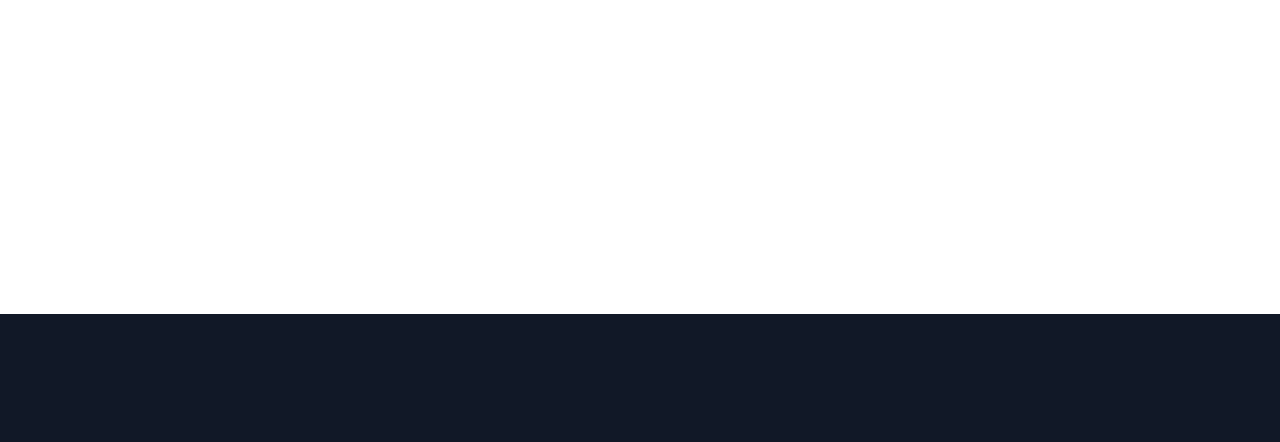
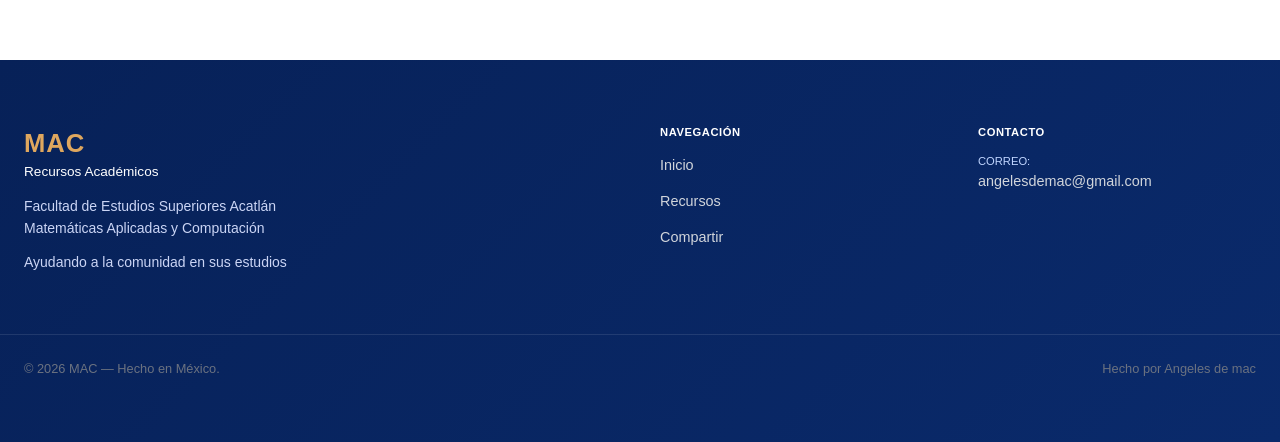
Before and after one commit to Angeles-de-MAC/front-endProyecto, a Next.js app in the folder proyecto_paguina_asesorias/: page / in a window 1280 px wide. Shown: the part 358-800 px from the top of the page. Built offline with nearby package versions, Linux system fonts and the light colour scheme.

Commit message:
Implementacion del Footer

```diff
--- a/proyecto_paguina_asesorias/app/Footer/footer.module.css
+++ b/proyecto_paguina_asesorias/app/Footer/footer.module.css
@@ -1,11 +1,166 @@
-
 .footer {
-
-  background-color: #111827;
-  color: #d1d5db;
-
-  padding-top: 4rem;
-  padding-bottom: 4rem;
-
+  background: linear-gradient(135deg, #072158, #0a2a6b);
+  color: #e5e7eb;
+  padding: 4rem 0;
   margin-top: auto;
 }
+
+.container {
+  max-width: 80rem;
+  margin: 0 auto;
+  padding: 0 1.5rem;
+  display: grid;
+  grid-template-columns: 1fr;
+  gap: 2.5rem;
+  align-items: start;
+}
+
+@media (min-width: 768px) {
+  .container {
+    grid-template-columns: repeat(4, 1fr);
+  }
+
+  .about {
+    grid-column: span 2;
+  }
+}
+
+@media (max-width: 768px) {
+  .footer {
+    padding: 2rem 0;
+  }
+
+  .container {
+    grid-template-columns: repeat(2, 1fr); /* ← clave */
+    gap: 1.5rem; /* menos espacio */
+  }
+
+  .about {
+    grid-column: span 2; /* ocupa todo arriba */
+  }
+
+  .bottomBar {
+    text-align: center;
+    margin-top: 2rem;
+    padding-top: 1.5rem;
+  }
+
+  .subtext {
+    display: none; /* ← reduce altura */
+  }
+
+  .description {
+    font-size: 0.8rem;
+  }
+
+  .list li {
+    margin-bottom: 0.5rem;
+  }
+}
+
+.headerBlock {
+  margin-bottom: 0.75rem;
+}
+
+.logo {
+  font-size: 1.6rem;
+  font-weight: 700;
+  color: rgb(223, 167, 94);
+  letter-spacing: 1px;
+}
+
+.description {
+  font-size: 0.875rem;
+  color: #cbd5f5;
+  max-width: 20rem;
+  margin-bottom: 0.75rem;
+  line-height: 1.6;
+}
+
+.subtext {
+  font-size: 0.85rem;
+  color: #ffffff;
+}
+
+.title {
+  color: white;
+  font-weight: 600;
+  margin-bottom: 0.75rem;
+  font-size: 0.7rem;
+  text-transform: uppercase;
+  letter-spacing: 0.05em;
+}
+
+.list {
+  list-style: none;
+  padding: 0;
+  margin: 0;
+}
+
+.list li {
+  margin-bottom: 0.75rem;
+}
+
+.link {
+  color: #d1d5db;
+  text-decoration: none;
+  transition: all 0.25s ease;
+  position: relative;
+  font-size: 0.9rem;
+}
+
+.link::after {
+  content: "";
+  position: absolute;
+  left: 0;
+  bottom: -2px;
+  width: 0%;
+  height: 2px;
+  background-color: #facc15;
+  transition: width 0.25s ease;
+}
+
+.link:hover {
+  color: #facc15;
+}
+
+.link:hover::after {
+  width: 100%;
+}
+
+.contactItem {
+  color: #9ca3af;
+}
+
+.label {
+  display: block;
+  font-size: 0.7rem;
+  color: #c0d5ff;
+  text-transform: uppercase;
+}
+
+/* Bottom bar */
+.bottomBar {
+  max-width: 80rem;
+  margin: 3rem auto 0;
+  padding: 1.5rem 1.5rem 0;
+  border-top: 1px solid rgba(255, 255, 255, 0.1);
+  font-size: 0.8rem;
+  color: #6b7280;
+  display: flex;
+  flex-direction: column;
+  align-items: center;
+  gap: 0.75rem;
+}
+
+@media (min-width: 768px) {
+  .bottomBar {
+    flex-direction: row;
+    justify-content: space-between;
+  }
+}
+
+.bottomLinks {
+  display: flex;
+  gap: 0.75rem;
+}
--- a/proyecto_paguina_asesorias/app/Footer/footer.tsx
+++ b/proyecto_paguina_asesorias/app/Footer/footer.tsx
@@ -1,11 +1,76 @@
-import styles from "./footer.module.css"
+import styles from "./footer.module.css";
 import Link from "next/link";
 
-export default function footer(){
-    return(
+export default function Footer() {
+  return (
+    <footer className={styles.footer}>
+      <div className={styles.container}>
 
-    <footer className={styles.footer}>
+        {/* About */}
+        <div className={styles.about}>
+          <div className={styles.headerBlock}>
+            <h2 className={styles.logo}>MAC</h2>
+            <p className={styles.subtext}>Recursos Académicos</p>
+          </div>
 
+          <p className={styles.description}>
+            Facultad de Estudios Superiores Acatlán
+            <br />
+            Matemáticas Aplicadas y Computación
+          </p>
+
+          <p className={styles.description}>
+            Ayudando a la comunidad en sus estudios
+          </p>
+        </div>
+
+        <div>
+          <h3 className={styles.title}>Navegación</h3>
+          <ul className={styles.list}>
+            <li>
+              <Link href="/" className={styles.link}>
+                Inicio
+              </Link>
+            </li>
+            <li>
+              <Link href="/courses" className={styles.link}>
+                Recursos
+              </Link>
+            </li>
+            <li>
+              <Link href="/speakers" className={styles.link}>
+                Compartir
+              </Link>
+            </li>
+          </ul>
+        </div>
+
+        <div>
+          <h3 className={styles.title}>Contacto</h3>
+          <ul className={styles.list}>
+            <li className={styles.contactItem}>
+              <span className={styles.label}>Correo:</span>
+              <a
+                href="mailto:angelesdemac@gmail.com"
+                className={styles.link}
+              >
+                angelesdemac@gmail.com
+              </a>
+            </li>
+          </ul>
+        </div>
+
+      </div>
+
+      <div className={styles.bottomBar}>
+        <p>
+          © {new Date().getFullYear()} MAC — Hecho en México.
+        </p>
+
+        <div className={styles.bottomLinks}>
+          <p>Hecho por Angeles de mac</p>
+        </div>
+      </div>
     </footer>
-    );
+  );
 }
```
